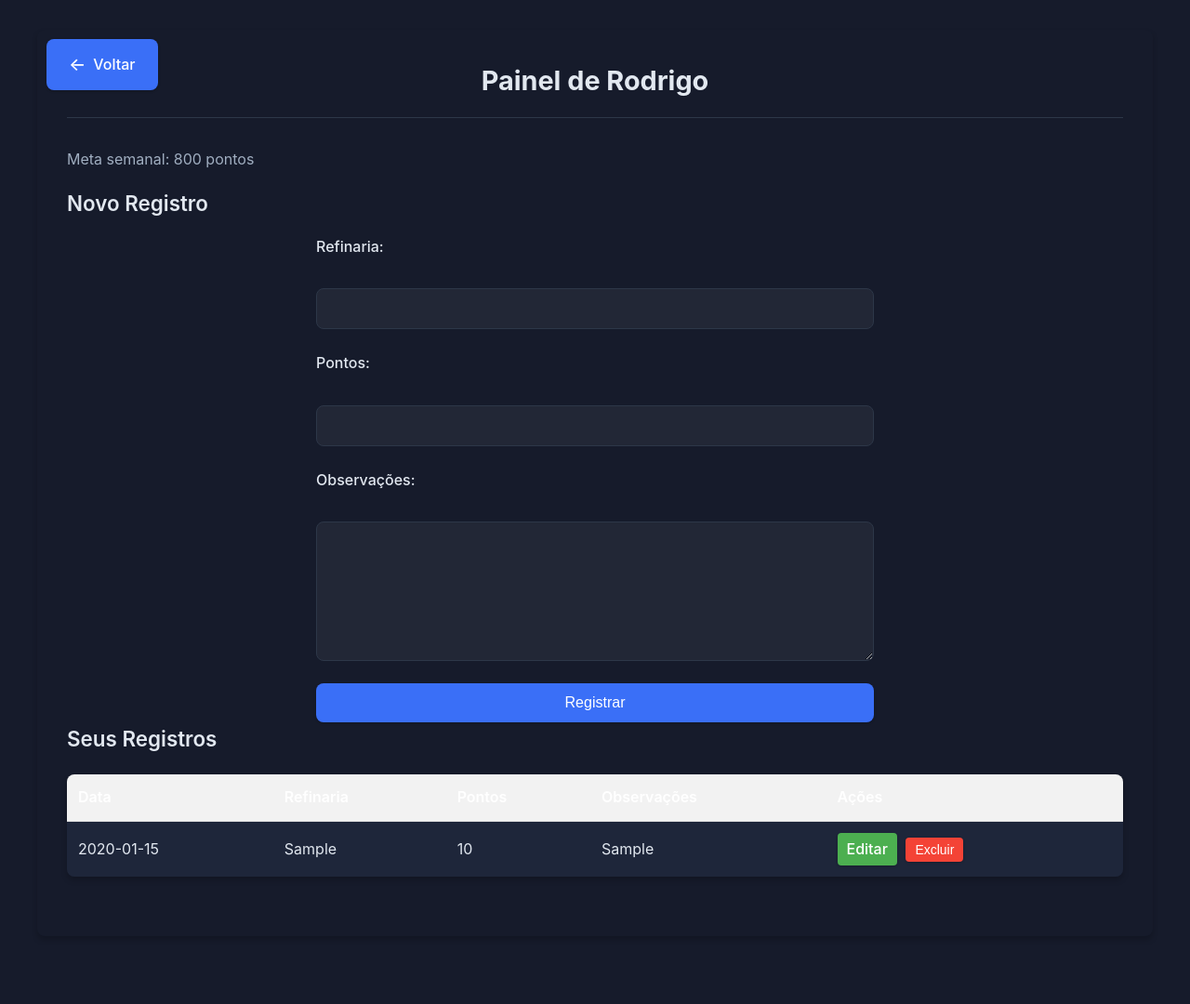
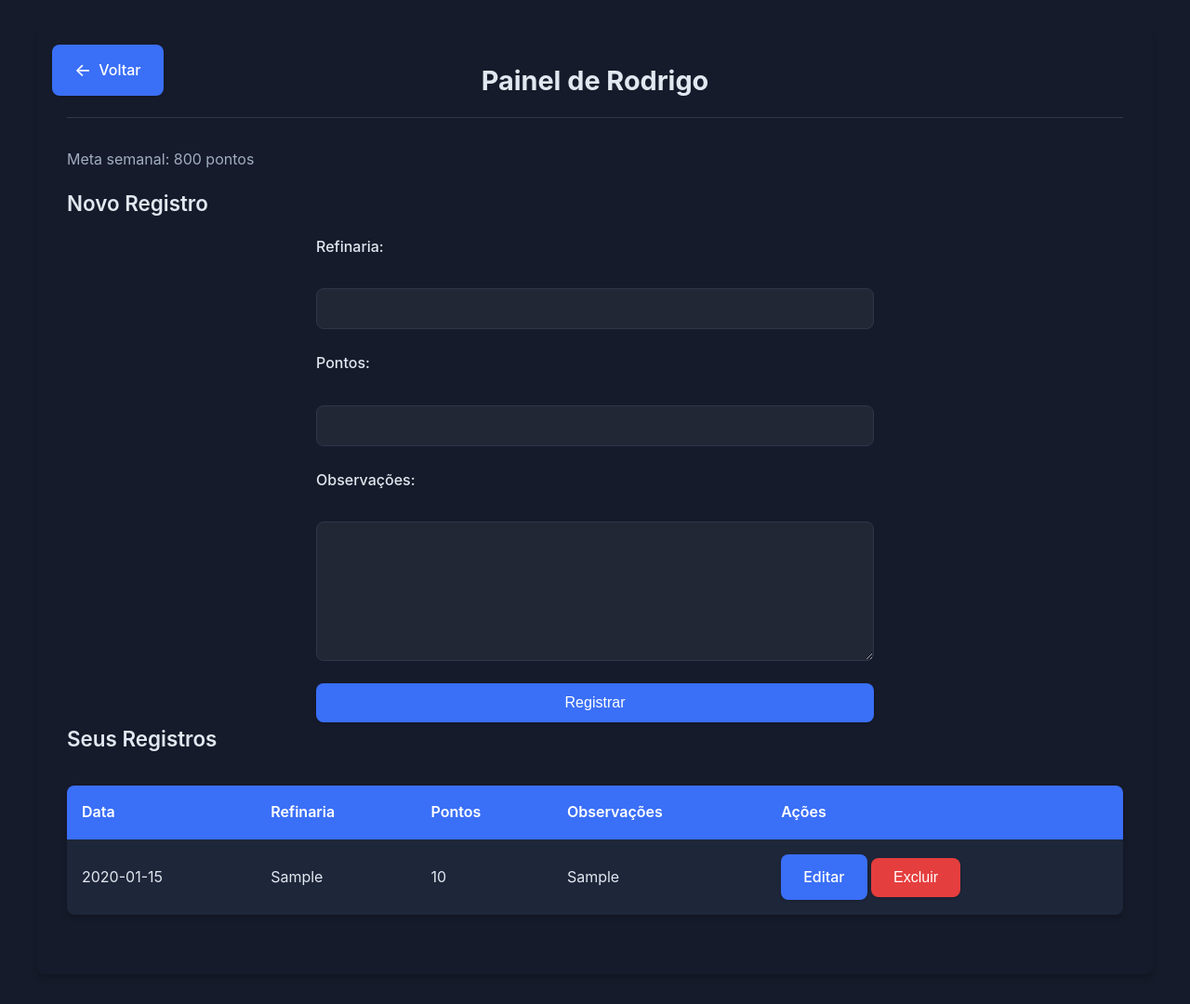
Before and after one commit to BernardoDev0/tentandocss, a Flask app: page /employee_dashboard in a window 1280 px wide. Shown: the whole page at 93% size. Before the commit the page ends 943 px from the top, so only its background shows below. Run offline with Flask 3, Linux system fonts and the light colour scheme; a user stored in the database is signed in; tables that the repository leaves empty hold one stand-in row (values such as "Sample post").

```diff
--- a/templates/employee_dashboard.html
+++ b/templates/employee_dashboard.html
@@ -5,61 +5,6 @@
     <meta name="viewport" content="width=device-width, initial-scale=1.0">
     <title>Painel de {{ employee.name }}</title>
     <link rel="stylesheet" href="{{ url_for('static', filename='styles.css') }}">
-    <style>
-        .back-button {
-            position: absolute;
-            top: 10px;
-            left: 10px;
-            padding: 10px;
-            background-color: #007bff;
-            color: white;
-            text-decoration: none;
-            border-radius: 5px;
-        }
-        .back-button:hover {
-            background-color: #0056b3;
-        }
-        .success-message {
-            color: green;
-            margin: 10px 0;
-        }
-        .error-message {
-            color: red;
-            margin: 10px 0;
-        }
-        table {
-            width: 100%;
-            border-collapse: collapse;
-            margin-top: 20px;
-        }
-        th, td {
-            padding: 12px;
-            text-align: left;
-            border-bottom: 1px solid #ddd;
-        }
-        th {
-            background-color: #f2f2f2;
-        }
-        .action-buttons a {
-            padding: 5px 10px;
-            background-color: #4CAF50;
-            color: white;
-            text-decoration: none;
-            border-radius: 4px;
-            margin-right: 5px;
-        }
-        .action-buttons form {
-            display: inline;
-        }
-        .action-buttons button {
-            padding: 5px 10px;
-            background-color: #f44336;
-            color: white;
-            border: none;
-            border-radius: 4px;
-            cursor: pointer;
-        }
-    </style>
 </head>
 <body>
     <div class="container">
@@ -68,7 +13,6 @@
         <h1>Painel de {{ employee.name }}</h1>
         <p>Meta semanal: {{ employee.weekly_goal }} pontos</p>
 
-        <!-- Mensagens flash -->
         {% with messages = get_flashed_messages(with_categories=true) %}
             {% if messages %}
                 {% for category, message in messages %}
@@ -88,7 +32,7 @@
             <label for="observations">Observações:</label>
             <textarea id="observations" name="observations" required></textarea>
 
-            <button type="submit">Registrar</button>
+            <button type="submit" class="btn">Registrar</button>
         </form>
 
         <h2>Seus Registros</h2>
@@ -111,9 +55,9 @@
                     <td>{{ entry.points }}</td>
                     <td>{{ entry.observations }}</td>
                     <td class="action-buttons">
-                        <a href="{{ url_for('edit_entry', entry_id=entry.id) }}">Editar</a>
-                        <form method="POST" action="{{ url_for('delete_entry', entry_id=entry.id) }}">
-                            <button type="submit">Excluir</button>
+                        <a href="{{ url_for('edit_entry', entry_id=entry.id) }}" class="btn">Editar</a>
+                        <form method="POST" action="{{ url_for('delete_entry', entry_id=entry.id) }}" style="display: inline;">
+                            <button type="submit" class="btn" style="background-color: var(--danger-color);">Excluir</button>
                         </form>
                     </td>
                 </tr>
```
